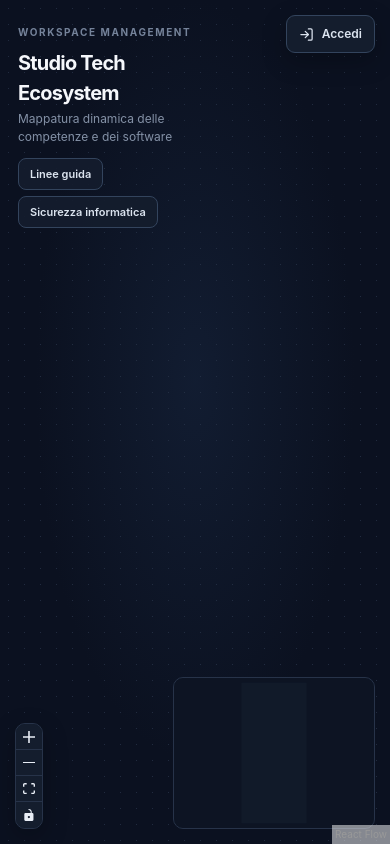
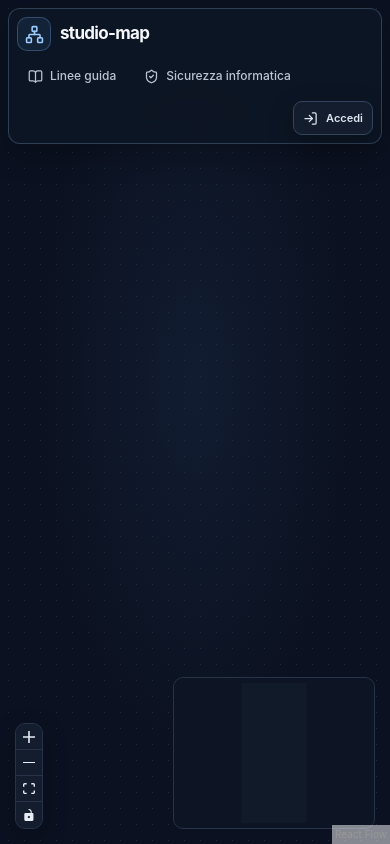
Before and after one commit to alice-rovere/studio-map-clean, a React (Vite) app: page / in a window 390 px wide. Built offline with nearby package versions, Linux system fonts and the light colour scheme; no server answers; the database is empty.

Commit message:
feat: enhance header layout and add security resources links

```diff
--- a/src/App.jsx
+++ b/src/App.jsx
@@ -11,7 +11,7 @@ import {
   useReactFlow,
 } from "@xyflow/react";
 import "@xyflow/react/dist/style.css";
-import { LogIn, LogOut, Network, Plus } from "lucide-react";
+import { BookOpen, LogIn, LogOut, Network, Plus, ShieldCheck } from "lucide-react";
 import TechNode from "./components/TechNode.jsx";
 import GlossaryForm from "./components/GlossaryForm.jsx";
 import AuthPanel from "./components/AuthPanel.jsx";
@@ -42,7 +42,11 @@ function MapActions({
   onToggleGlossary,
   onToggleNode,
   onAddNode,
+  onAddGlossaryTerm,
+  onCloseGlossaryForm,
   onCloseNodeForm,
+  onOpenGuidelines,
+  onOpenSecurity,
 }) {
   const { screenToFlowPosition } = useReactFlow();
 
@@ -55,18 +59,45 @@ function MapActions({
   }
 
   return (
-    <Panel className="studio-map__actions" position="top-right">
+    <Panel className="studio-map__header-panel" position="top-left">
+      <header className="studio-map__header">
+        <div className="studio-map__header-brand">
+          <div className="studio-map__brand">
+            <span className="studio-map__brand-icon">
+              <Network aria-hidden="true" size={19} />
+            </span>
+            <h1 className="studio-map__brand-name">studio-map</h1>
+          </div>
+          <nav aria-label="Risorse" className="studio-map__header-links">
+            <button
+              className="studio-map__header-link"
+              onClick={onOpenGuidelines}
+              type="button"
+            >
+              <BookOpen aria-hidden="true" size={15} />
+              Linee guida
+            </button>
+            <button
+              className="studio-map__header-link"
+              onClick={onOpenSecurity}
+              type="button"
+            >
+              <ShieldCheck aria-hidden="true" size={15} />
+              Sicurezza informatica
+            </button>
+          </nav>
+        </div>
+        <div className="studio-map__actions">
           {isAuthenticated ? (
             <>
               <button
-            aria-label="Aggiungi un termine al glossario"
                 aria-pressed={isGlossaryFormOpen}
-            className="studio-map__action-button studio-map__glossary-button"
+                className="studio-map__action-button studio-map__node-button"
                 onClick={() => onToggleGlossary()}
-            title="Aggiungi un termine al glossario"
                 type="button"
               >
-            <Plus aria-hidden="true" size={16} />
+                <Plus aria-hidden="true" size={15} />
+                Aggiungi termine
               </button>
               <button
                 aria-pressed={isNodeFormOpen}
@@ -112,6 +143,14 @@ function MapActions({
               onClose={onCloseNodeForm}
             />
           )}
+          {isGlossaryFormOpen && isAuthenticated && (
+            <GlossaryForm
+              onAddTerm={onAddGlossaryTerm}
+              onClose={onCloseGlossaryForm}
+            />
+          )}
+        </div>
+      </header>
     </Panel>
   );
 }
@@ -520,35 +559,6 @@ function App() {
 
   return (
     <main className="studio-map h-screen w-screen">
-      <div className="studio-map__heading">
-        <span className="studio-map__eyebrow">WORKSPACE MANAGEMENT</span>
-        <h1>Studio Tech Ecosystem</h1>
-        <p>Mappatura dinamica delle competenze e dei software</p>
-        <button
-          className="studio-map__guidelines-button"
-          onClick={() => {
-            setIsGuidelinesOpen(true);
-            setIsGlossaryFormOpen(false);
-            setIsNodeFormOpen(false);
-            setSelectedNodeId(null);
-          }}
-          type="button"
-        >
-          Linee guida
-        </button>
-        <button
-          className="studio-map__guidelines-button studio-map__security-button"
-          onClick={() => {
-            setIsSecurityLearningOpen(true);
-            setIsGlossaryFormOpen(false);
-            setIsNodeFormOpen(false);
-            setSelectedNodeId(null);
-          }}
-          type="button"
-        >
-          Sicurezza informatica
-        </button>
-      </div>
       {(mutationError || authError) && (
         <p className="studio-map__error" role="alert">
           {mutationError || authError}
@@ -596,16 +606,24 @@ function App() {
             setIsGlossaryFormOpen(false);
           }}
           onAddNode={handleAddNode}
+          onAddGlossaryTerm={handleAddGlossaryTerm}
+          onCloseGlossaryForm={() => setIsGlossaryFormOpen(false)}
           onCloseNodeForm={() => setIsNodeFormOpen(false)}
+          onOpenGuidelines={() => {
+            setIsGuidelinesOpen(true);
+            setIsGlossaryFormOpen(false);
+            setIsNodeFormOpen(false);
+            setSelectedNodeId(null);
+          }}
+          onOpenSecurity={() => {
+            setIsSecurityLearningOpen(true);
+            setIsGlossaryFormOpen(false);
+            setIsNodeFormOpen(false);
+            setSelectedNodeId(null);
+          }}
         />
         <MiniMap pannable zoomable maskColor="rgba(11, 17, 32, 0.6)" />
       </ReactFlow>
-      {isGlossaryFormOpen && isAuthenticated && (
-        <GlossaryForm
-          onAddTerm={handleAddGlossaryTerm}
-          onClose={() => setIsGlossaryFormOpen(false)}
-        />
-      )}
       {selectedNode && !isNodeKnowledgeOpen && (
         <NodeDetailsPanel
           key={selectedNode.id}
--- a/src/index.css
+++ b/src/index.css
@@ -54,8 +54,8 @@ body,
 .studio-map__error {
   position: absolute;
   z-index: 10;
-  top: 108px;
-  left: 32px;
+  top: 88px;
+  left: 16px;
   max-width: min(520px, calc(100% - 64px));
   padding: 10px 14px;
   border: 1px solid #8c4c55;
@@ -70,60 +70,92 @@ body,
   height: 100%;
 }
 
-.studio-map__heading {
-  position: absolute;
-  z-index: 5;
-  top: 28px;
-  left: 32px;
-  pointer-events: none;
+.studio-map .react-flow__panel.studio-map__header-panel {
+  top: 12px;
+  right: 12px;
+  left: 12px;
+  width: auto;
+  margin: 0;
 }
 
-.studio-map__eyebrow {
-  color: #75839a;
-  font-size: 10px;
-  font-weight: 700;
-  letter-spacing: 0.16em;
+.studio-map__header {
+  display: flex;
+  min-height: 54px;
+  align-items: center;
+  justify-content: space-between;
+  gap: 18px;
+  padding: 7px 10px;
+  border: 1px solid rgba(51, 68, 93, 0.9);
+  border-radius: 12px;
+  background: rgba(14, 22, 36, 0.92);
+  box-shadow: 0 10px 30px rgba(0, 0, 0, 0.24);
+  backdrop-filter: blur(14px);
 }
 
-.studio-map__heading h1 {
-  margin: 6px 0 2px;
+.studio-map__header-brand,
+.studio-map__brand,
+.studio-map__header-links {
+  display: flex;
+  align-items: center;
+}
+
+.studio-map__header-brand {
+  min-width: 0;
+  gap: 22px;
+}
+
+.studio-map__brand {
+  flex: 0 0 auto;
+  gap: 9px;
+}
+
+.studio-map__brand-icon {
+  display: grid;
+  width: 34px;
+  height: 34px;
+  place-items: center;
+  border: 1px solid rgba(122, 184, 255, 0.28);
+  border-radius: 10px;
+  color: #9dccff;
+  background: rgba(56, 112, 164, 0.16);
+}
+
+.studio-map__brand-name {
+  margin: 0;
   color: #f5f7fb;
-  font-size: 24px;
+  font-size: 17px;
   font-weight: 650;
   letter-spacing: -0.04em;
 }
 
-.studio-map__heading p {
-  margin: 0;
-  color: #8491a6;
-  font-size: 12px;
+.studio-map__header-links {
+  gap: 6px;
 }
 
-.studio-map__guidelines-button {
-  min-height: 32px;
-  margin-top: 12px;
-  padding: 0 11px;
-  border: 1px solid #33445d;
+.studio-map__header-link {
+  display: inline-flex;
+  min-height: 34px;
+  align-items: center;
+  gap: 7px;
+  padding: 0 10px;
+  border: 1px solid transparent;
   border-radius: 8px;
-  color: #dce4ef;
-  background: rgba(20, 29, 45, 0.92);
+  color: #b9c5d6;
+  background: transparent;
   cursor: pointer;
   font: inherit;
-  font-size: 11px;
-  font-weight: 600;
-  pointer-events: auto;
+  font-size: 12px;
+  font-weight: 550;
+  white-space: nowrap;
 }
 
-.studio-map__guidelines-button:hover {
-  background: #202c40;
+.studio-map__header-link:hover {
+  border-color: #33445d;
+  color: #e8edf5;
+  background: #192536;
 }
 
-.studio-map__security-button {
-  display: block;
-  margin-top: 6px;
-}
-
-.studio-map__guidelines-button:focus-visible {
+.studio-map__header-link:focus-visible {
   outline: 2px solid #7ab8ff;
   outline-offset: 2px;
 }
@@ -211,7 +243,9 @@ body,
 }
 
 .studio-map__actions {
+  position: relative;
   display: flex;
+  flex: 0 0 auto;
   align-items: center;
   gap: 8px;
 }
@@ -228,10 +262,6 @@ body,
   background: #141d2d;
   box-shadow: 0 8px 24px rgba(0, 0, 0, 0.25);
   cursor: pointer;
-}
-
-.studio-map__glossary-button {
-  width: 38px;
 }
 
 .studio-map__node-button {
@@ -263,7 +293,7 @@ body,
 .auth-panel {
   position: absolute;
   z-index: 12;
-  top: 48px;
+  top: calc(100% + 10px);
   right: 0;
   width: min(340px, calc(100vw - 24px));
   padding: 16px;
@@ -1095,9 +1125,9 @@ body,
 .glossary-form {
   position: absolute;
   z-index: 10;
-  top: 70px;
-  right: 16px;
-  width: min(320px, calc(100vw - 76px));
+  top: calc(100% + 10px);
+  right: 0;
+  width: min(320px, calc(100vw - 40px));
   padding: 16px;
   border: 1px solid #33445d;
   border-radius: 12px;
@@ -1263,15 +1293,6 @@ body,
 }
 
 @media (max-width: 600px) {
-  .studio-map__heading {
-    top: 18px;
-    left: 18px;
-  }
-
-  .studio-map__heading h1 {
-    font-size: 20px;
-  }
-
   .node-details__panel {
     width: min(100%, 440px);
   }
@@ -1301,13 +1322,45 @@ body,
     padding: 18px 14px;
   }
 
-  .glossary-form {
-    top: 70px;
-    right: 12px;
-    width: min(320px, calc(100vw - 24px));
+}
+
+@media (max-width: 760px) {
+  .studio-map .react-flow__panel.studio-map__header-panel {
+    top: 8px;
+    right: 8px;
+    left: 8px;
   }
 
-  .studio-map__heading {
-    max-width: calc(100% - 180px);
+  .studio-map__header {
+    flex-wrap: wrap;
+    gap: 8px;
+    padding: 8px;
+  }
+
+  .studio-map__header-brand {
+    width: 100%;
+    flex-wrap: wrap;
+    gap: 8px 14px;
+  }
+
+  .studio-map__header-links {
+    flex-wrap: wrap;
+  }
+
+  .studio-map__actions {
+    width: 100%;
+    flex-wrap: wrap;
+    justify-content: flex-end;
+    gap: 6px;
+  }
+
+  .studio-map__action-button {
+    min-height: 34px;
+  }
+
+  .studio-map__node-button,
+  .studio-map__auth-button {
+    padding: 0 9px;
+    font-size: 11px;
   }
 }
```
Lines whose indentation alone changed are shown as unchanged.
